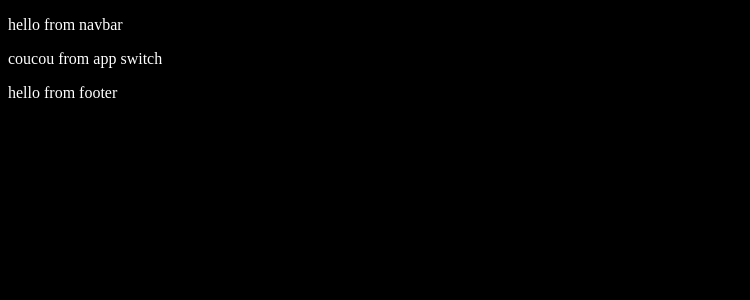
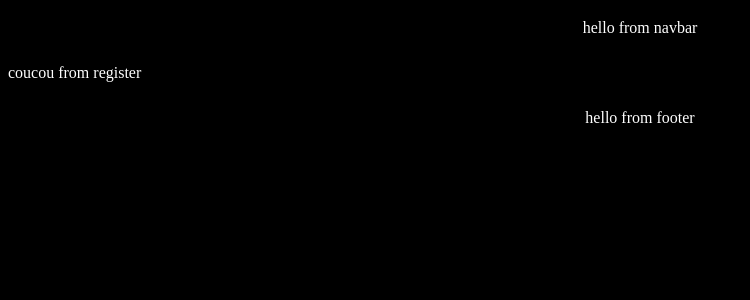
Before and after one commit to mathieu-superpose/the-K, a React (Create React App) app in the folder the-k/: page /register in a window 1280 px wide. Shown: the top 300 px of the page, without its empty margins (0-750 px from the left). Built offline with nearby package versions, Linux system fonts and the light colour scheme.

Commit message:
add home and register pages

```diff
--- a/the-k/src/App.js
+++ b/the-k/src/App.jsx
@@ -12,7 +12,12 @@ const App = () => {
             <Navbar />
             <main>
               <Switch>
-                <p>coucou from app switch</p>
+                <Route path="/" exact>
+                  <p>coucou from home</p>
+                </Route>
+                <Route path="/register">
+                  <p>coucou from register</p>
+                </Route>
               </Switch>
             </main>
             <Footer />
--- a/the-k/src/components/Footer/Footer.jsx
+++ b/the-k/src/components/Footer/Footer.jsx
@@ -1,3 +1,5 @@
+import './Footer.scss';
+
 const Footer = () => {
 
   return (
--- /dev/null
+++ b/the-k/src/components/Footer/Footer.scss
@@ -0,0 +1,8 @@
+@import 'index.scss';
+
+.Footer {
+	height: 5vh;
+	display: flex;
+	justify-content: center;
+	align-items: center;
+}
--- a/the-k/src/components/Navbar/Navbar.jsx
+++ b/the-k/src/components/Navbar/Navbar.jsx
@@ -1,5 +1,6 @@
 import React from 'react';
 import { Link } from 'react-router-dom';
+import './Navbar.scss';
 
 const Navbar = () => {
 
--- /dev/null
+++ b/the-k/src/components/Navbar/Navbar.scss
@@ -0,0 +1,8 @@
+@import 'index.scss';
+
+.Navbar {
+	height: 5vh;
+	display: flex;
+	justify-content: center;
+	align-items: center;
+}
```
Also changed, not shown: the-k/src/index.jsx (renamed from the-k/src/index.js).
